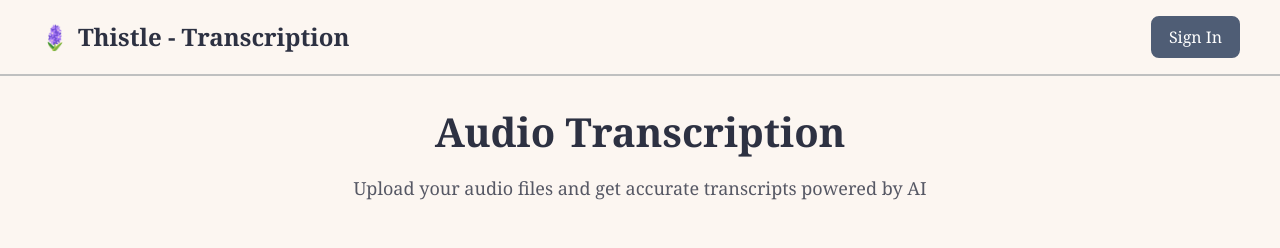
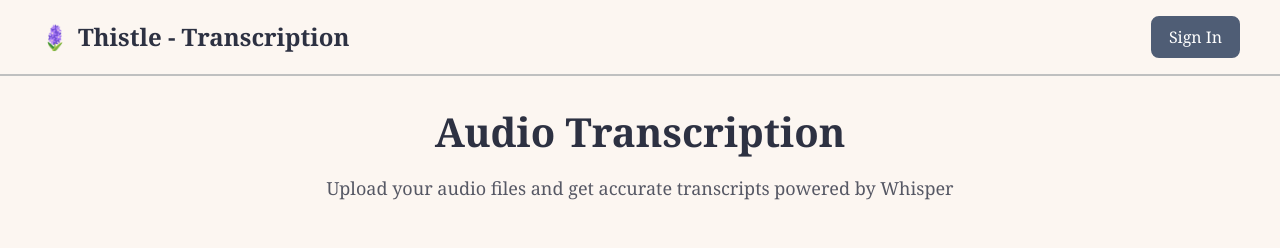
Before and after one commit to taciturnaxolotl/thistle, a website with bundled scripts: page src/pages/transcribe.html in a window 1280 px wide. Shown: the top 248 px of the page. Built offline with nearby package versions, Linux system fonts and the light colour scheme; no server answers.

Commit message:
chore: change powered by to whisper

```diff
--- a/src/pages/transcribe.html
+++ b/src/pages/transcribe.html
@@ -43,7 +43,7 @@
   <main>
     <div class="page-header">
       <h1 class="page-title">Audio Transcription</h1>
-      <p class="page-subtitle">Upload your audio files and get accurate transcripts powered by AI</p>
+      <p class="page-subtitle">Upload your audio files and get accurate transcripts powered by Whisper</p>
     </div>
 
     <transcription-component></transcription-component>
```
